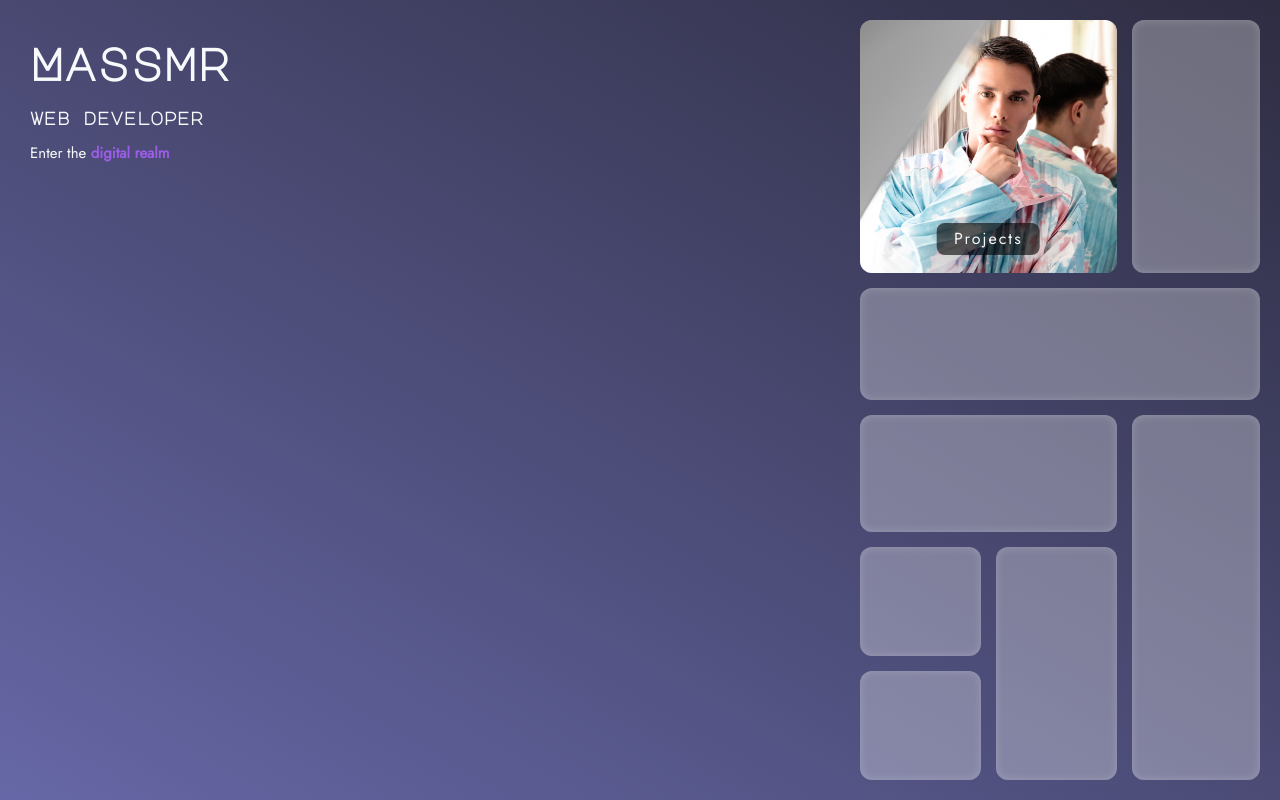
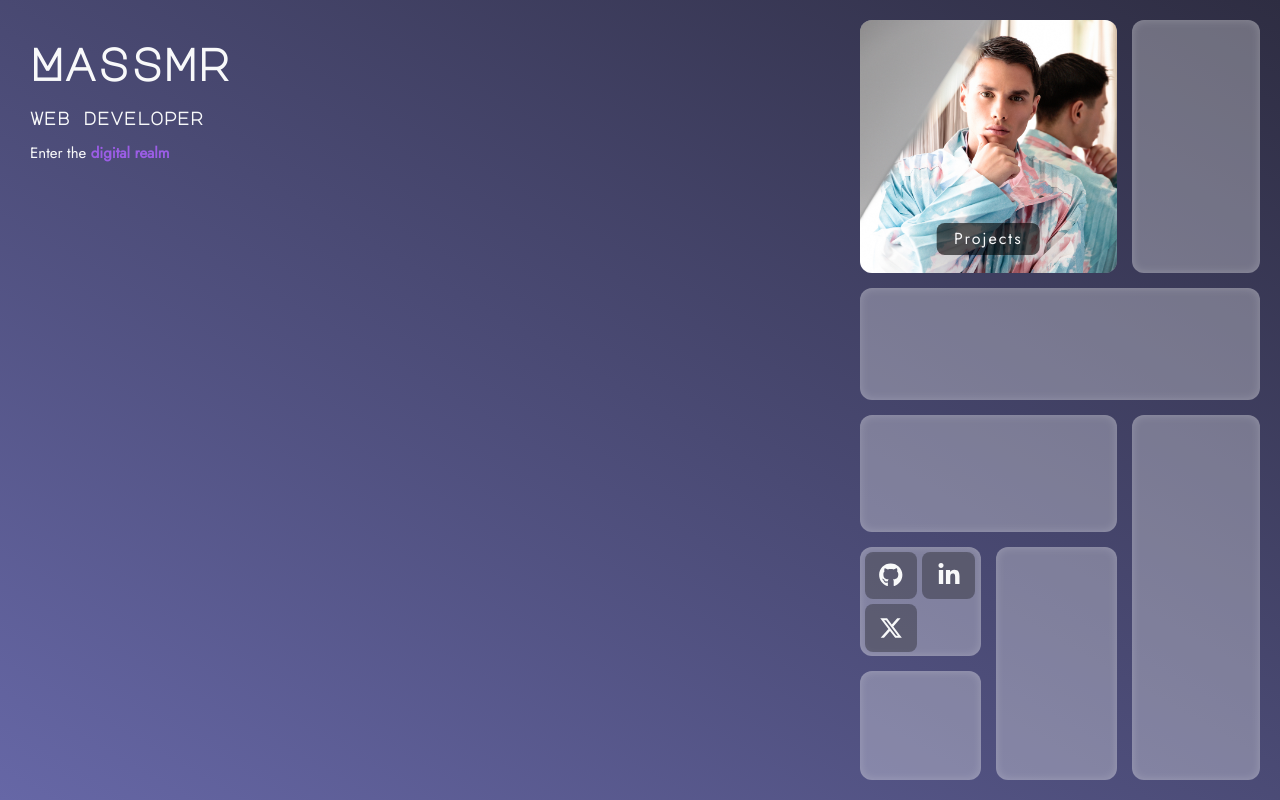
Before and after one commit to massmr/massmr.xyz---react-portfolio, a React (Vite) app: page / in a window 1280 px wide. Built offline with nearby package versions, Linux system fonts and the light colour scheme; a web font is replaced by a local one.

Commit message:
item 5 recoded to handle flexbox

```diff
--- a/src/GridOnFlex/GridOnFlex.jsx
+++ b/src/GridOnFlex/GridOnFlex.jsx
@@ -14,6 +14,7 @@ import { GridItem } from './GridItem/GridItem.jsx';
 import { LinkItem } from './LinkItem/LinkItem.jsx';
 //import items components
 import { Item1 } from './Items/Item1.jsx'
+import { Item5, Item5ModaleContent } from './Items/Item5.jsx'
 
 //import assets
 import resumeIcon from "./assets/resume-icon.png";
@@ -65,8 +66,8 @@ export const Grid = ({ openModale }) => {
               <div className="grid-lvl-5 item-5-container">
 
                 <GridItem className="item-5"
-                  openModale={openModale}>
-
+                  openModale={() => openModale(Item5ModaleContent)}>
+                  <Item5 />
                 </GridItem>
 
               </div>
--- /dev/null
+++ b/src/GridOnFlex/Items/Item5.css
@@ -0,0 +1,19 @@
+.item-5-wrapper {
+  display: flex;
+  flex-flow: row wrap;
+  gap: 5px;
+
+  padding: 5px;
+  height: 100%;
+  width: 100%;
+}
+.item-5-modale-wrapper {
+  display: flex;
+  flex-flow: row nowrap;
+  padding: 30px;
+  gap: 40px;
+}
+.item-5-modale-content {
+  width: 50px !important;
+  height: 50px !important;
+}
--- /dev/null
+++ b/src/GridOnFlex/Items/Item5.jsx
@@ -0,0 +1,56 @@
+import { LinkItem } from '../LinkItem/LinkItem.jsx';
+import './Item5.css'
+
+export const Item5 = () => {
+
+  return (
+    <div className="item-5-wrapper">
+      <LinkItem
+        iconName="fa-github"
+        displayState/>
+      <LinkItem
+        iconName="fa-linkedin-in"
+        displayState/>
+      <LinkItem
+        iconName="fa-x-twitter"
+        displayState/>
+      <LinkItem
+        iconName="fa-github"/>
+    </div>
+  );
+};
+
+export const Item5ModaleContent = () => (
+  <div className="item-5-modale-wrapper">
+    <div className="item-5-modale-content">
+      <a href="https:github.com/massmr"
+        target="_blank">
+        <LinkItem
+          className="modale-link-item"
+          iconName="fa-github"
+          modaleState
+          displayState/>
+      </a>
+    </div>
+    <div className="item-5-modale-content">
+      <a href="https://www.linkedin.com/in/massimo-marcellin-987703230/"
+        target="_blank">
+        <LinkItem
+          className="modale-link-item"
+          iconName="fa-linkedin-in"
+          modaleState
+          displayState/>
+      </a>
+    </div>
+    <div className="item-5-modale-content">
+      <a href="https://twitter.com/massmr_"
+        target="_blank">
+        <LinkItem
+          className="modale-link-item"
+          iconName="fa-x-twitter"
+          modaleState
+          displayState/>
+      </a>
+    </div>
+  </div>
+);
```
